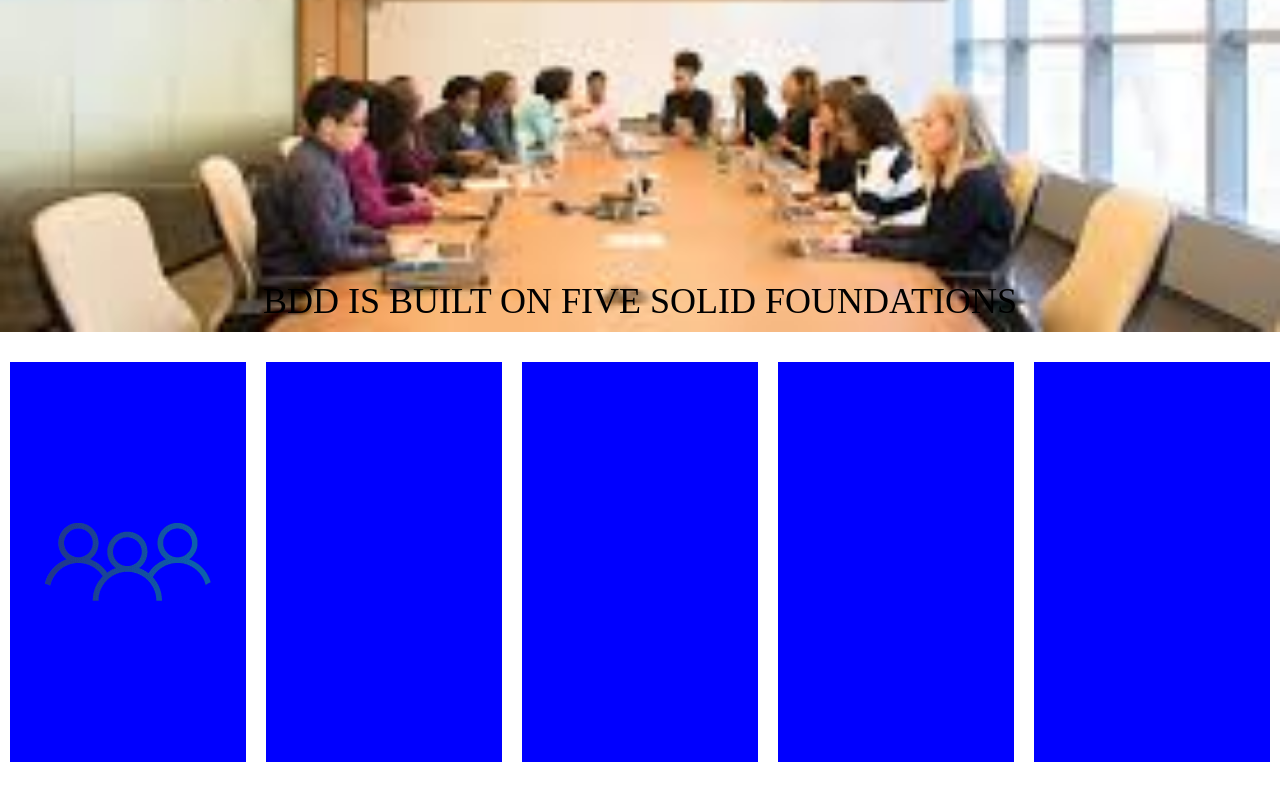
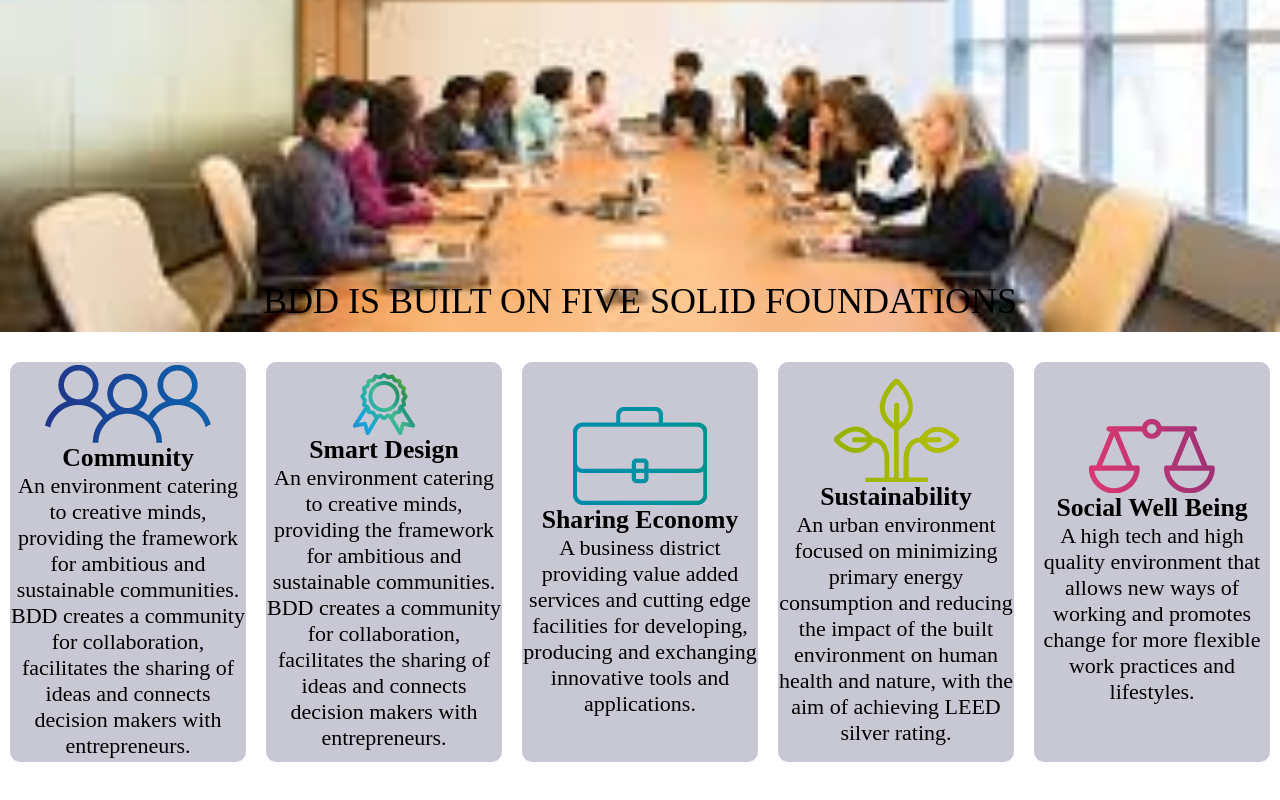
Before and after one commit to AhmadAbouAmoun/assignement2, a plain HTML site: page index.html in a window 1280 px wide. Shown: the part 494-1294 px from the top of the page. Drawn offline with Linux system fonts and the light colour scheme.

Commit message:
Initial commit

```diff
--- a/index.html
+++ b/index.html
@@ -5,6 +5,7 @@
         <meta name="viewport" content="width=device-width, initial-scale=1.0" />
         <title>Bierut Digital District</title>
         <link rel="stylesheet" href="./styles/drop-dwn.css" />
+        <link rel="stylesheet" href="./styles/cards.css" />
         <link rel="stylesheet" href="./styles/color.css" />
         <link rel="stylesheet" href="./styles/styles.css" />
         <link rel="stylesheet" href="./styles/utilities.css" />
@@ -47,11 +48,48 @@
         <h1 class="middle-txt">A unique digital cluster designed for a community of businesses and innovators</h1>
         <section>BDD IS BUILT ON FIVE SOLID FOUNDATIONS</section>
         <div class="container space-around">
-            <div class="box"><img src="./images/comunity.png" /></div>
-            <div class="box"></div>
-            <div class="box"></div>
-            <div class="box"></div>
-            <div class="box"></div>
+            <div class="box">
+                <img class="flex-start" src="./images/comunity.png" />
+                <h3>Community</h3>
+                <p style="text-align: center">
+                    An environment catering to creative minds, providing the framework for ambitious and sustainable
+                    communities. BDD creates a community for collaboration, facilitates the sharing of ideas and
+                    connects decision makers with entrepreneurs.
+                </p>
+            </div>
+            <div class="box">
+                <img class="flex-start" src="./images/smartDesign.png" />
+                <h3>Smart Design</h3>
+                <p style="text-align: center">
+                    An environment catering to creative minds, providing the framework for ambitious and sustainable
+                    communities. BDD creates a community for collaboration, facilitates the sharing of ideas and
+                    connects decision makers with entrepreneurs.
+                </p>
+            </div>
+            <div class="box">
+                <img class="flex-start" src="./images/sharing.png" />
+                <h3>Sharing Economy</h3>
+                <p style="text-align: center">
+                    A business district providing value added services and cutting edge facilities for developing,
+                    producing and exchanging innovative tools and applications.
+                </p>
+            </div>
+            <div class="box">
+                <img class="flex-start" src="./images/sustainability.png" />
+                <h3>Sustainability</h3>
+                <p style="text-align: center">
+                    An urban environment focused on minimizing primary energy consumption and reducing the impact of the
+                    built environment on human health and nature, with the aim of achieving LEED silver rating.
+                </p>
+            </div>
+            <div class="box">
+                <img class="flex-start" src="./images/social.png" />
+                <h3>Social Well Being</h3>
+                <p style="text-align: center">
+                    A high tech and high quality environment that allows new ways of working and promotes change for
+                    more flexible work practices and lifestyles.
+                </p>
+            </div>
         </div>
     </body>
 </html>
--- /dev/null
+++ b/styles/cards.css
@@ -0,0 +1,20 @@
+.container {
+    display: flex;
+    flex-direction: row;
+    border-radius: 15px;
+    width: 100%;
+    height: 500px;
+}
+.box {
+    display: flex;
+    flex-direction: column;
+    justify-content: center;
+    align-items: center;
+    height: 400px;
+    width: 250px;
+    background-color: rgb(200, 200, 212);
+    font-size: 22px;
+    margin: 10px;
+    border-radius: 10px;
+    position: relative;
+}
--- a/styles/styles.css
+++ b/styles/styles.css
@@ -15,6 +15,7 @@ body {
     display: flex;
     align-items: center;
     padding: 0 10px;
+    position: relative;
 }
 
 .navbar img {
@@ -43,20 +44,3 @@ section {
     font-size: 36px;
     margin-bottom: 30px;
 }
-.container {
-    display: flex;
-    flex-direction: row;
-    border-radius: 15px;
-    width: 100%;
-    height: 500px;
-}
-.box {
-    display: flex;
-    justify-content: center;
-    align-items: center;
-    height: 400px;
-    width: 250px;
-    background-color: blue;
-    font-size: 22px;
-    margin: 10px;
-}
```
